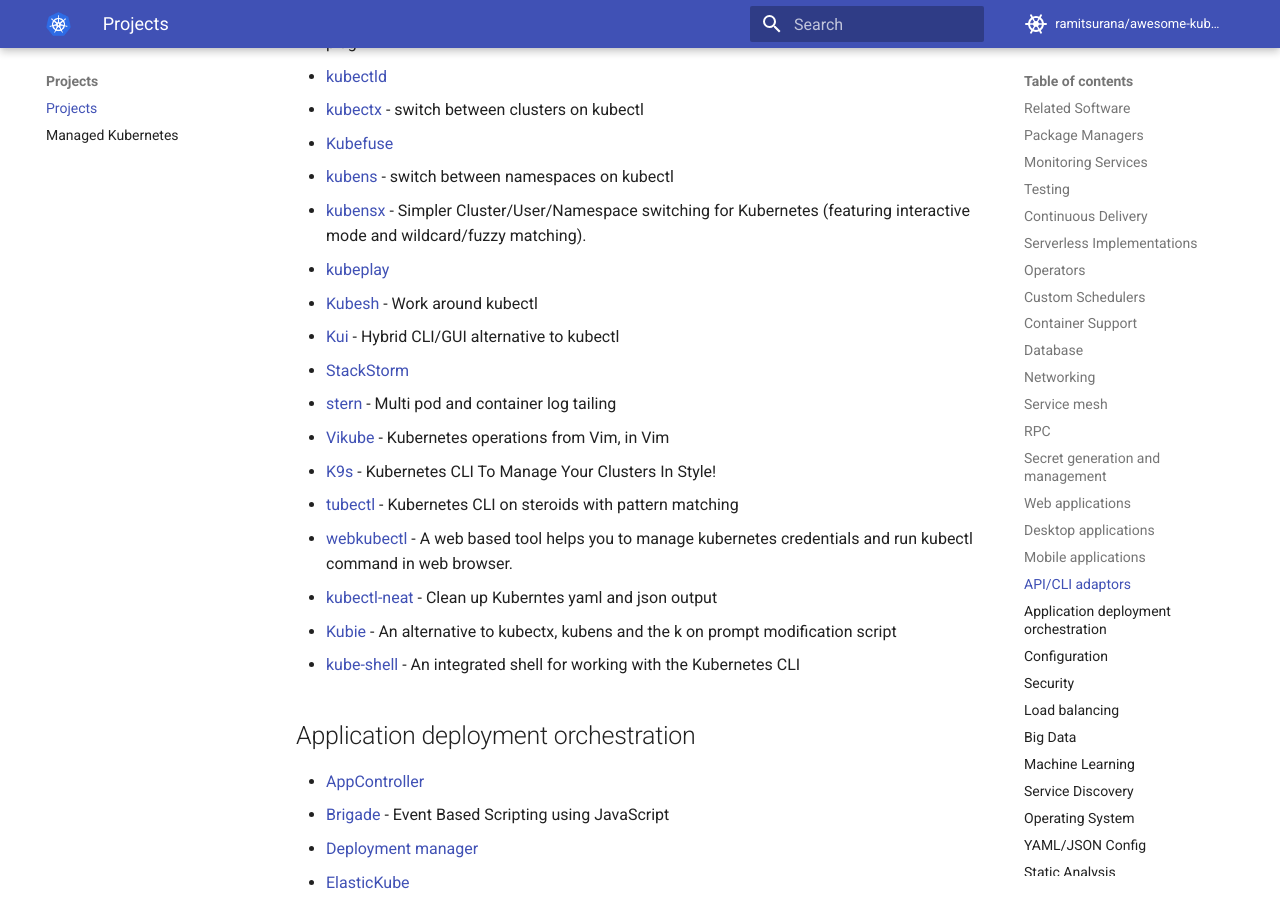
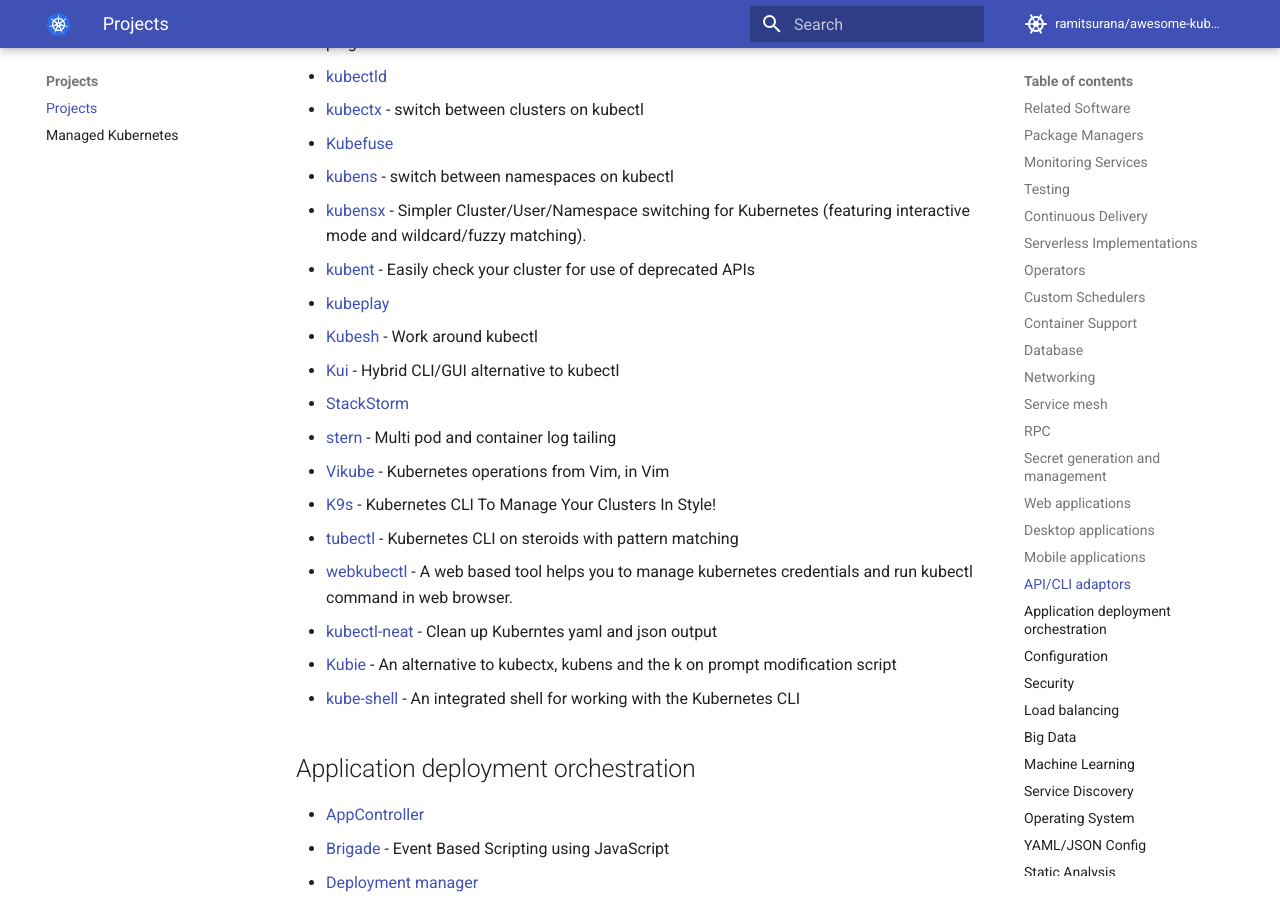
Before and after one commit to ramitsurana/awesome-kubernetes, an MkDocs documentation site: the page built from docs/projects/projects.md, in a window 1280 px wide and 900 px high, scrolled down 11509 px. Built offline with MkDocs 1.6.1 and Material for MkDocs 9.7.7, drawn with Linux system fonts in a browser that asks for light colours; comment, search, counter and statistics services are not loaded.

Commit message:
Adding usefull tool to check deprecated API if they are used. (#672)
Signed-off-by: Pavel Malinov <pmmalinov01@gmail.com>

```diff
--- a/docs/projects/projects.md
+++ b/docs/projects/projects.md
@@ -324,6 +324,7 @@ Projects
 * [Kubefuse](http://opencredo.com/introducing-kubefuse-file-system-kubernetes/)
 * [kubens](https://github.com/ahmetb/kubectx) - switch between namespaces on kubectl
 * [kubensx](https://github.com/shyiko/kubensx) - Simpler Cluster/User/Namespace switching for Kubernetes (featuring interactive mode and wildcard/fuzzy matching).
+* [kubent](https://github.com/doitintl/kube-no-trouble) - Easily check your cluster for use of deprecated APIs
 * [kubeplay](https://github.com/errordeveloper/kubeplay)
 * [Kubesh](https://github.com/projectodd/kubernetes/blob/kubesh/cmd/kubesh/README.md) - Work around kubectl
 * [Kui](https://github.com/IBM/kui) - Hybrid CLI/GUI alternative to kubectl
```
